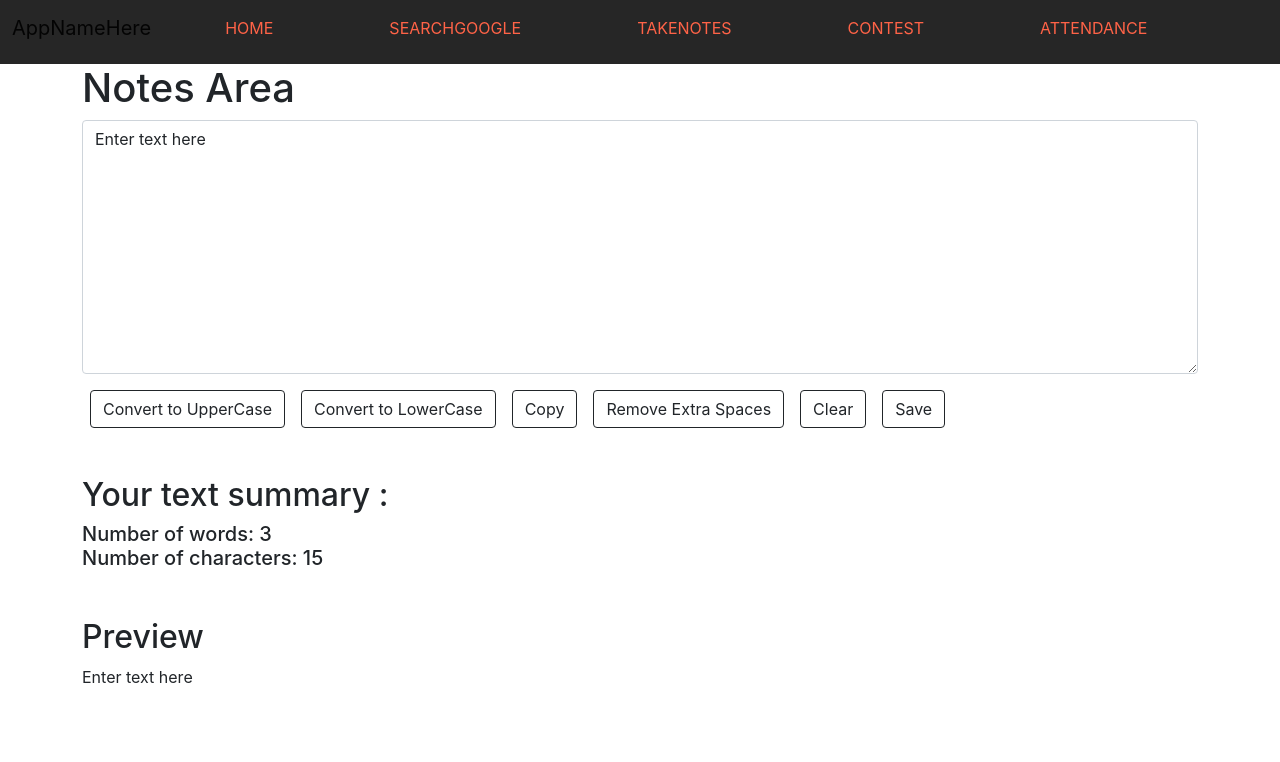
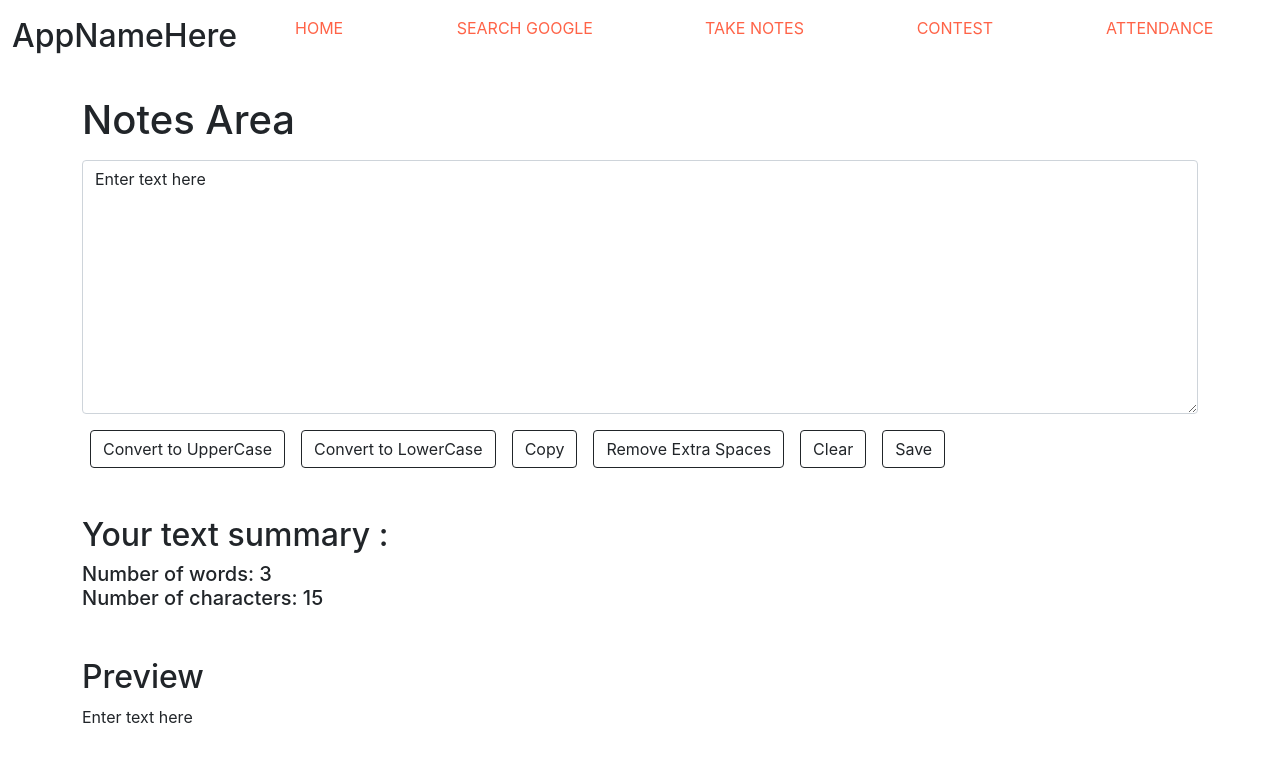
Before and after one commit to soham4abc/dawgs, a React (Create React App) app in the folder dawgs/: page /takeNotes in a window 1280 px wide. Shown: the top 762 px of the page. Built offline with nearby package versions, Linux system fonts and the light colour scheme.

Commit message:
Front-end complete

```diff
--- a/dawgs/src/components/Home.js
+++ b/dawgs/src/components/Home.js
@@ -13,9 +13,7 @@ function Home() {
       <Router>
         <nav className="navbar navbar-expand-lg navbar-light">
           <div className="container-fluid">
-            <a className="navbar-brand" href="/">
-              AppNameHere
-            </a>
+              <h2>AppNameHere</h2>
             <button
               className="navbar-toggler"
               type="button"
@@ -30,27 +28,27 @@ function Home() {
             <div className="collapse navbar-collapse" id="navbarNav">
               <ul className="navbar-nav">
                 <li className="nav-item">
-                  <a className="nav-link active" aria-current="page" href="/">
+                  <a className="nav-link active" aria-current="page">
                     <Link to="display">Home</Link>
                   </a>
                 </li>
                 <li className="nav-item">
-                  <a className="nav-link" href="/">
-                    <Link to="googleSearch">SearchGoogle</Link>
+                  <a className="nav-link">
+                    <Link to="googleSearch">Search Google</Link>
                   </a>
                 </li>
                 <li className="nav-item">
-                  <a className="nav-link" href="/">
-                    <Link to="takeNotes">TakeNotes</Link>
+                  <a className="nav-link">
+                    <Link to="takeNotes">Take Notes</Link>
                   </a>
                 </li>
                 <li className="nav-item">
-                  <a className="nav-link" href="/">
+                  <a className="nav-link">
                    <Link to="contest">Contest</Link>
                   </a>
                 </li>
                 <li className="nav-item">
-                  <a className="nav-link" href="/">
+                  <a className="nav-link">
                   <Link to="attendance">Attendance</Link>
                   </a>
                 </li>
--- a/dawgs/src/components/Pdf.js
+++ b/dawgs/src/components/Pdf.js
@@ -1,5 +1,6 @@
 import React from "react";
 import { BrowserRouter as Router, Switch, Route, Link } from "react-router-dom";
+import "./pdf.css";
 import Searchpdf from "./underPdf/Searchpdf";
 import Searchmp3 from "./underPdf/Searchmp3";
 import Searchmp4 from "./underPdf/Searchmp4";
@@ -14,21 +15,21 @@ function Pdf() {
             <li className="nav-item">
               <a className="nav-link active" aria-current="page">
                 <button type="button" className="btn btn-outline-dark">
-                  <Link to="searchpdf">PDFs</Link>
+                  <Link className="link" to="searchpdf">PDFs</Link>
                 </button>
               </a>
             </li>
             <li className="nav-item">
               <a className="nav-link">
                 <button type="button" className="btn btn-outline-dark">
-                  <Link to="searchmp3">MP3s</Link>
+                  <Link className="link" to="searchmp3">MP3s</Link>
                 </button>
               </a>
             </li>
             <li className="nav-item">
               <a className="nav-link">
                 <button type="button" className="btn btn-outline-dark">
-                  <Link to="searchmp4">MP4s</Link>
+                  <Link className="link" to="searchmp4">MP4s</Link>
                 </button>
               </a>
             </li>
--- a/dawgs/src/components/TakeNotes.js
+++ b/dawgs/src/components/TakeNotes.js
@@ -42,7 +42,7 @@ export default function TakeNotes() {
   return (
     <>
       <div className="container">
-        <h1>Notes Area</h1>
+        <h1 className="my-3">Notes Area</h1>
         <div className="mb-3">
           <textarea
             className="form-control"
--- a/dawgs/src/components/home.css
+++ b/dawgs/src/components/home.css
@@ -1,18 +1,6 @@
 body {
     margin: 0;
     padding: 0;
-  }
-  .navbar {
-    display: flex;
-    flex-direction: column;
-    background: #262626;
-    min-height: 8vh;
-  }
-  nav {
-    position: absolute;
-    /* top: 25%;
-    left: 25%;
-    transform: translate(-50%, -50%); */
   }
   nav ul {
     list-style: none;
@@ -32,7 +20,7 @@ body {
     font-size: 16px;
   }
   nav ul li a:hover {
-    color: aqua;
+    color: rgb(194, 230, 96);
     transition: 0.9s;
   }
   nav ul li a:after {
@@ -45,7 +33,7 @@ body {
     -webkit-transform-origin: 50% 50%;
     width: 100%;
     height: 2px;
-    background-color: rgba(255, 255, 255, 0.9);
+    background-color: rgba(201, 79, 79, 0.9);
     -webkit-transition: transform 250ms;
     transition: transform 250ms;
   }
--- /dev/null
+++ b/dawgs/src/components/pdf.css
@@ -0,0 +1,7 @@
+.link{
+    color: black;
+    text-decoration: none;
+}
+.link:hover{
+    color: whitesmoke
+}
--- a/dawgs/src/components/underPdf/Searchmp3.js
+++ b/dawgs/src/components/underPdf/Searchmp3.js
@@ -1,5 +1,4 @@
 import React, { useState } from "react";
-import UseGoogleSearch from "./googlesearch";
 
 function Searchmp3() {
   const [text, setText] = useState("");
@@ -8,21 +7,24 @@ function Searchmp3() {
     setText(event.target.value);
   };
 
+  const copyText = () => {
+    let text = document.getElementById("searchKeyword");
+    text.select();
+    navigator.clipboard.writeText(text.value);
+  };
+
   const gSearch = () => {
     let text = document.getElementById("searchKeyword");
     text.select();
     let newText = text.value + " filetype:mp3";
-    console.log(newText);
+    setText(newText);
     navigator.clipboard.writeText(text.value);
   };
-  const texts=text+" filetype:mp3"
-    const {data} = UseGoogleSearch(texts);
-    console.log(data);
-    console.log(texts);
+
   return (
     <div className="container">
-      <label htmlFor="inputPassword5" className="form-label">
-        Search mp3 in Google
+      <label htmlFor="inputPassword5" className="form-label my-3">
+      After submit, copy the result and search in google for desired result
       </label>
       <input
         id="searchKeyword"
@@ -34,8 +36,11 @@ function Searchmp3() {
       <div id="passwordHelpBlock" className="form-text">
         You must enter some keywords which describes the mp3 you want
       </div>
-      <button type="submit" className="btn btn-primary my-3" onClick={gSearch}>
+      <button type="submit" className="btn btn-outline-dark my-3" onClick={gSearch}>
         Submit
+      </button>
+      <button type="submit" className="btn btn-outline-dark my-3 mx-3" onClick={copyText}>
+        Copy
       </button>
     </div>
   );
--- a/dawgs/src/components/underPdf/Searchmp4.js
+++ b/dawgs/src/components/underPdf/Searchmp4.js
@@ -1,5 +1,4 @@
 import React, { useState } from "react";
-import UseGoogleSearch from "./googlesearch";
 
 function Searchmp4() {
   const [text, setText] = useState("");
@@ -8,21 +7,24 @@ function Searchmp4() {
     setText(event.target.value);
   };
 
+  const copyText = () => {
+    let text = document.getElementById("searchKeyword");
+    text.select();
+    navigator.clipboard.writeText(text.value);
+  };
+
   const gSearch = () => {
     let text = document.getElementById("searchKeyword");
     text.select();
     let newText = text.value + " filetype:mp4";
-    console.log(newText);
+    setText(newText);
     navigator.clipboard.writeText(text.value);
   };
-  const texts=text+" filetype:mp4"
-    const {data} = UseGoogleSearch(texts);
-    console.log(data);
-    console.log(texts);
+
   return (
     <div className="container">
-      <label htmlFor="inputPassword5" className="form-label">
-        Search mp4 in Google
+      <label htmlFor="inputPassword5" className="form-label my-3">
+        After submit, copy the result and search in google for desired result
       </label>
       <input
         id="searchKeyword"
@@ -34,8 +36,11 @@ function Searchmp4() {
       <div id="passwordHelpBlock" className="form-text">
         You must enter some keywords which describes the mp4 you want
       </div>
-      <button type="submit" className="btn btn-primary my-3" onClick={gSearch}>
+      <button type="submit" className="btn btn-outline-dark my-3" onClick={gSearch}>
         Submit
+      </button>
+      <button type="submit" className="btn btn-outline-dark my-3 mx-3" onClick={copyText}>
+        Copy
       </button>
     </div>
   );
--- a/dawgs/src/components/underPdf/Searchpdf.js
+++ b/dawgs/src/components/underPdf/Searchpdf.js
@@ -1,5 +1,4 @@
 import React, { useState } from "react";
-import UseGoogleSearch from "./googlesearch";
 
 function Searchpdf() {
   const [text, setText] = useState("");
@@ -8,24 +7,25 @@ function Searchpdf() {
     setText(event.target.value);
   };
 
+  const copyText = () => {
+    let text = document.getElementById("searchKeyword");
+    text.select();
+    navigator.clipboard.writeText(text.value);
+  };
+
   const gSearch = () => {
     let text = document.getElementById("searchKeyword");
     text.select();
     let newText = text.value + " filetype:pdf";
-    console.log(newText);
+    setText(newText);
     navigator.clipboard.writeText(text.value);
   };
-
-  const texts=text+" filetype:pdf"
-    const {data} = UseGoogleSearch(texts);
-    console.log(data);
-    console.log(texts);
 
   return (
     <>
       <div className="container">
-        <label htmlFor="inputPassword5" className="form-label">
-          Search pdf in Google
+        <label htmlFor="inputPassword5" className="form-label my-3">
+        After submit, copy the result and search in google for desired result
         </label>
         <input
           id="searchKeyword"
@@ -39,10 +39,17 @@ function Searchpdf() {
         </div>
         <button
           type="submit"
-          className="btn btn-primary my-3"
+          className="btn btn-outline-dark my-3"
           onClick={gSearch}
         >
           Submit
+        </button>
+        <button
+          type="submit"
+          className="btn btn-outline-dark my-3 mx-3"
+          onClick={copyText}
+        >
+          Copy
         </button>
       </div>
     </>
--- a/dawgs/src/components/underPdf/googlesearch.js
+++ /dev/null
@@ -1,29 +0,0 @@
-import {useState, useEffect} from 'react';
-
-
-const CONTEXT_KEY = "9ec571f86697d07ac";
-
-const UseGoogleSearch = (term) => {
-
-    const [data, setData] = useState(null);
-
-    useEffect(() => {
-        const fetchData = async () => {
-            fetch(`https://www.googleapis.com/customsearch/v1?key=AIzaSyDYn-WgxFJ6mEx4fdqQsfQhk97e-jf7Rrk&cx=f755aa3df881a8474&q=${term}`)
-                .then(response => response.json())
-                .then(result => {
-                    setData(result)
-                })
-        }
-
-        fetchData().then(res => {
-            console.log(res);
-        }).catch(error => {
-            console.log(error);
-        });
-    }, [term])
-
-    return {data};
-};
-
-export default UseGoogleSearch;
```
